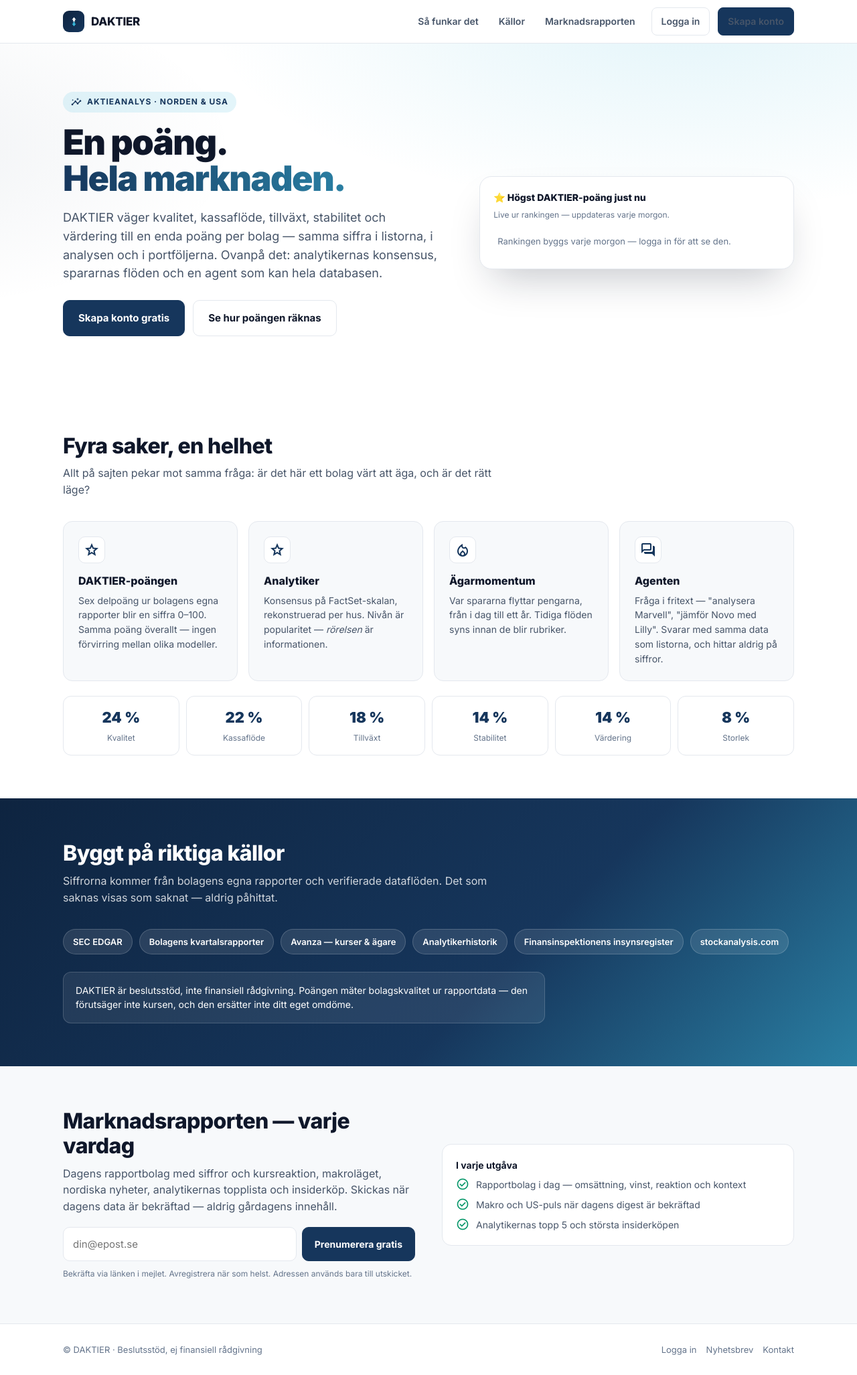
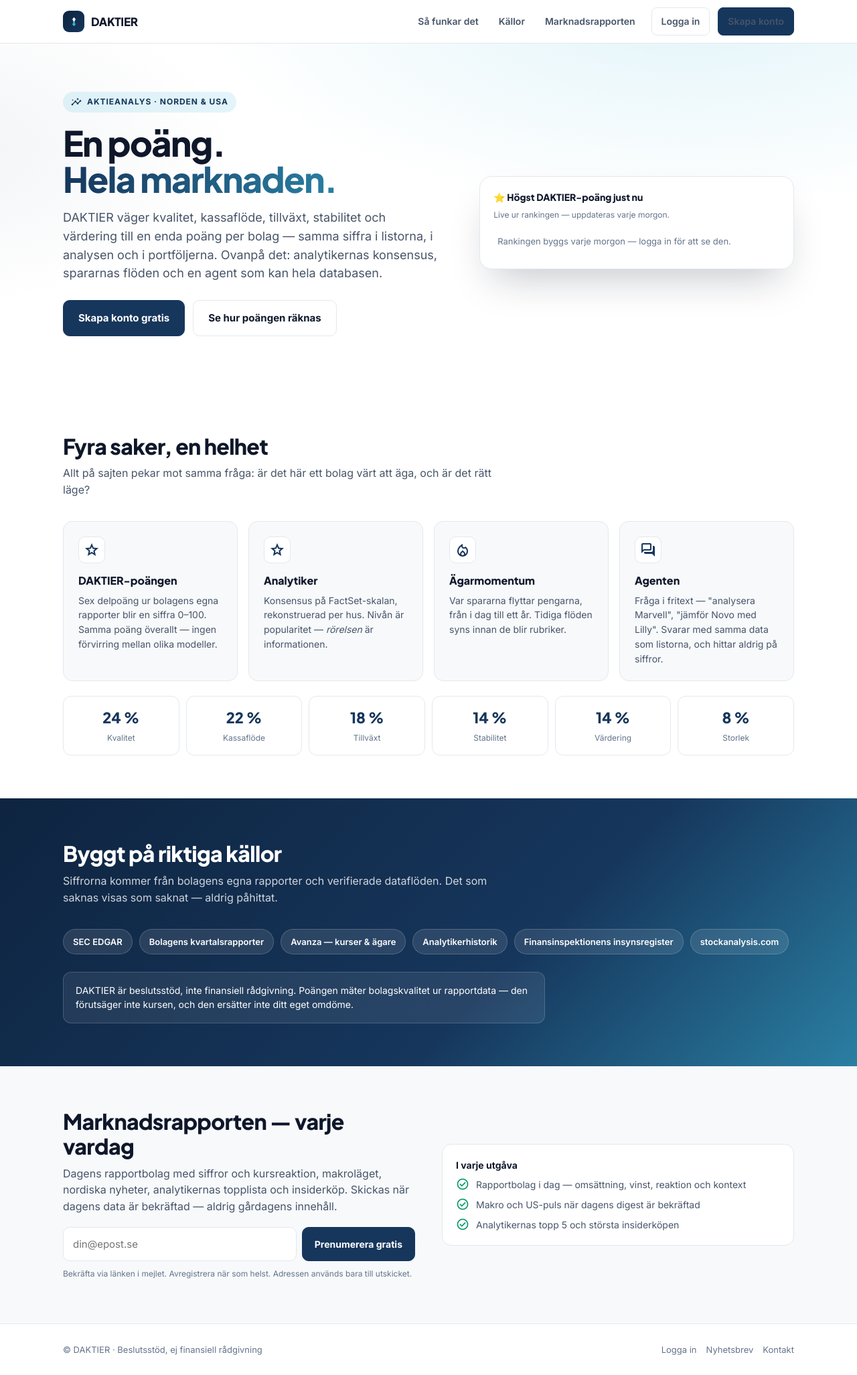
Before and after one commit to dennisdemirtok/daktier, a Flask app: template templates/landing.html in a window 1280 px wide. Shown: the whole page at 67% size. Run offline with Flask 3, Linux system fonts and the light colour scheme; the template is opened without the code that fills it, so the values that code supplies are empty.

Commit message:
Landningssidan: samma rubrikfont (Plus Jakarta Sans) som appen
Co-Authored-By: Claude Fable 5.1 <noreply@anthropic.com>

```diff
--- a/templates/landing.html
+++ b/templates/landing.html
@@ -6,7 +6,7 @@
 <title>DAKTIER — En poäng. Hela marknaden.</title>
 <meta name="description" content="DAKTIER väger kvalitet, kassaflöde, tillväxt, stabilitet och värdering till en enda poäng för nordiska och amerikanska aktier. Analytikernas konsensus, ägarnas flöden och en agent som kan hela databasen.">
 <link rel="preconnect" href="https://fonts.googleapis.com">
-<link href="https://fonts.googleapis.com/css2?family=Inter:wght@400;500;600;700;800;900&display=swap" rel="stylesheet">
+<link href="https://fonts.googleapis.com/css2?family=Inter:wght@400;500;600;700;800;900&family=Plus+Jakarta+Sans:wght@600;700;800&display=swap" rel="stylesheet">
 <link href="https://fonts.googleapis.com/css2?family=Material+Symbols+Outlined:opsz,wght,FILL,GRAD@20..48,400,0,0" rel="stylesheet">
 <style>
   :root { --navy:#16365C; --navy-deep:#0E2440; --cyan:#38B6D9; --cyan-light:rgba(56,182,217,0.14); --ink:#0f172a; --ink-soft:#475569; --muted:#64748b; --line:#e4e8ee; --bg:#f7f9fb; --green:#059669; --red:#b91c1c; }
@@ -14,6 +14,7 @@
   html { -webkit-font-smoothing:antialiased; scroll-behavior:smooth; }
   body { font-family:'Inter', -apple-system, sans-serif; color:var(--ink); background:#fff; line-height:1.55; }
   a { color:var(--navy); }
+  h1, h2, h3, .brand, .proof b, .score, .w b { font-family:'Plus Jakarta Sans', 'Inter', sans-serif; }
   .wrap { max-width:1140px; margin:0 auto; padding:0 24px; }
   .material-symbols-outlined { font-variation-settings:'FILL' 0,'wght' 400,'GRAD' 0,'opsz' 24; vertical-align:middle; }
   /* Top */
```
